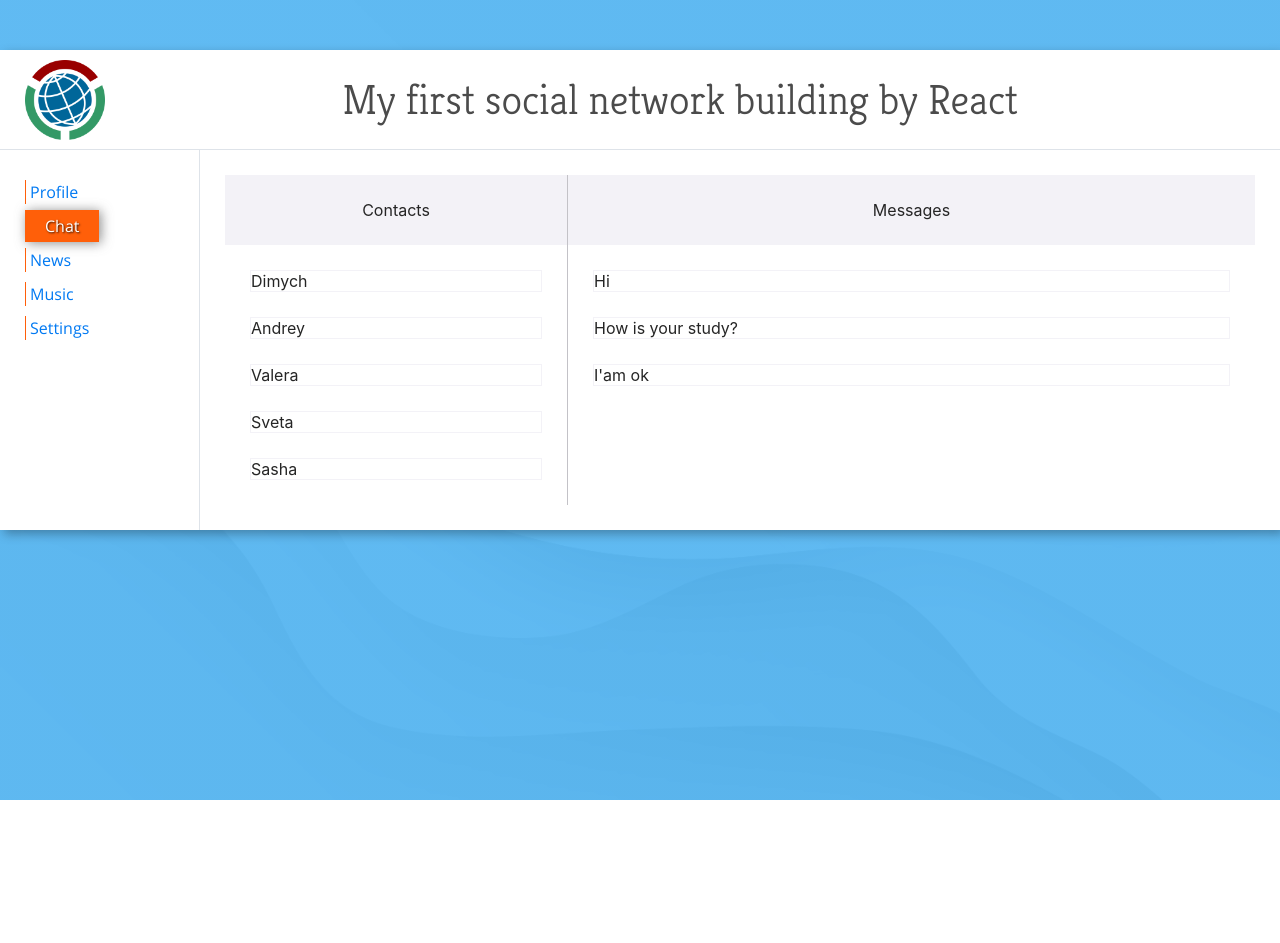
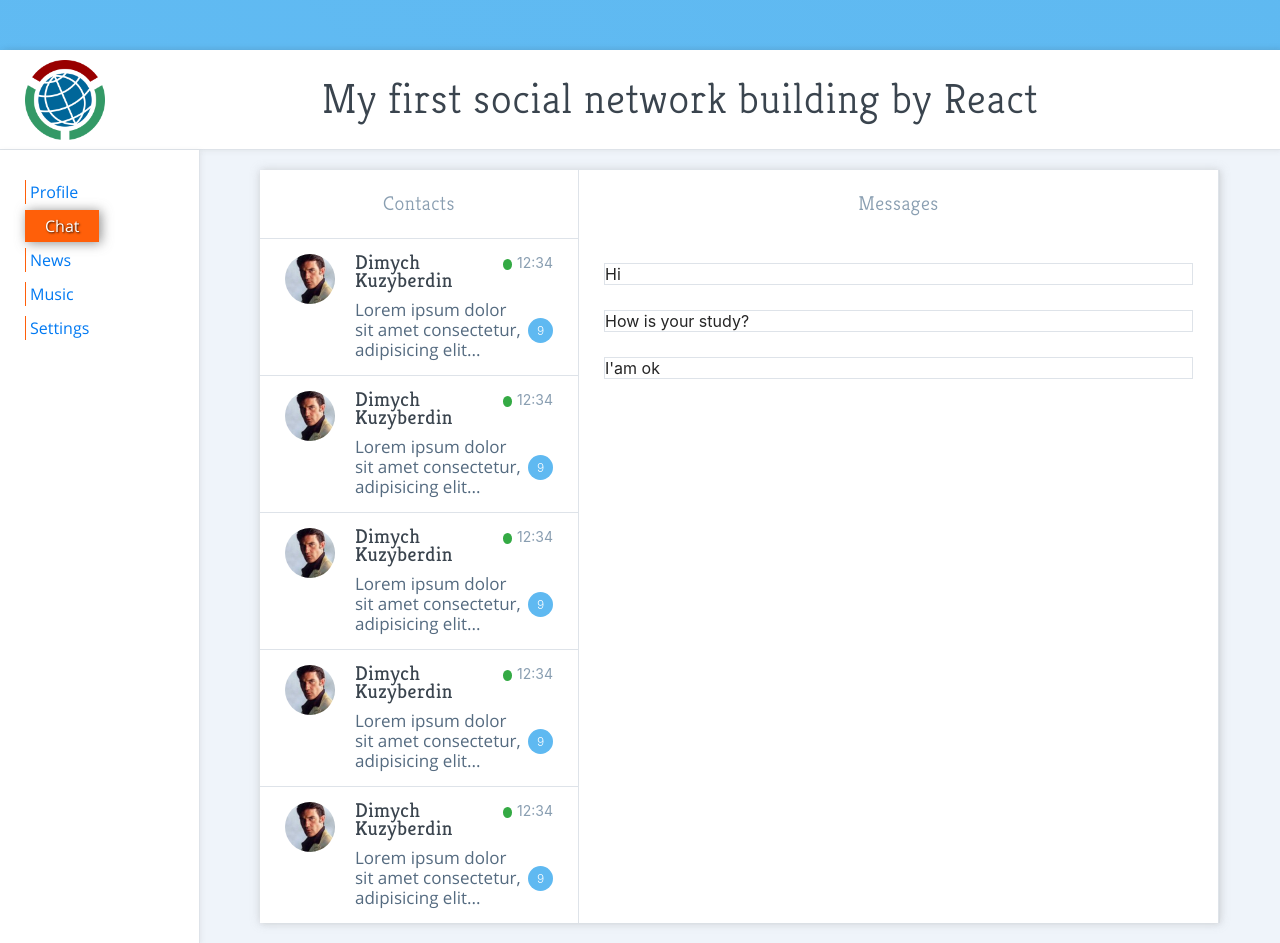
Before and after one commit to ZAWRusha/My-first-social-network-building-by-React, a React (Create React App) app: page /Chat in a window 1280 px wide. Before the commit the page ends 800 px from the top, so only its background shows below. Built offline with nearby package versions, Linux system fonts and the light colour scheme.

Commit message:
Created Contacts css

```diff
--- a/src/App.css
+++ b/src/App.css
@@ -158,33 +158,38 @@ h1 {
 	font-family: "Kreon", serif;
 	font-size: 4.2rem;
 	font-weight: 300;
-	text-align: center;
+	line-height: 130%;
+	letter-spacing: 0.1rem;
+	/* text-align: center; */
 	margin: 0 auto;
-	color: #4b4b4b;
+	color: #3a444e;
 }
 h2 {
 	font-family: "Kreon", serif;
 	font-weight: 300;
-	font-size: 3.6rem;
-	text-transform: uppercase;
-	line-height: 50px;
-	color: #4b4b4b;
+	font-size: 3.2rem;
+	/* text-transform: uppercase; */
+	line-height: 110%;
+	letter-spacing: 0.05rem;
+	color: #3a444e;
 }
 h3 {
 	font-family: "Kreon", serif;
 	font-weight: 300;
-	font-size: 2.7rem;
+	font-size: 2.4rem;
 	line-height: 110%;
-	color: #4b4b4b;
+	letter-spacing: 0.05rem;
+	color: #3a444e;
 }
 h4,
 h5,
 h6 {
 	font-family: "Kreon", serif;
 	font-weight: 300;
-	font-size: 2.2rem;
-	line-height: 100%;
-	color: #4b4b4b;
+	font-size: 2rem;
+	line-height: 90%;
+	letter-spacing: 0.05rem;
+	color: #3a444e;
 }
 textarea {
 	font-family: "Open Sans", Calibri, sans-serif;
@@ -241,3 +246,30 @@ span {
 	/* border: 1px solid; */
 	/* background-color: rgba(0, 255, 255, 0.15); */
 }
+.main-content_margin {
+	margin: 20px 60px;
+	border-right: 1px solid #dee3e9;
+	box-shadow: 0px 0px 10px rgba(150, 150, 150, 0.3);
+}
+.separator_h {
+	margin-bottom: 5px;
+	border-top: 1px solid #dee3e9;
+	width: 100%;
+	height: 1px;
+	display: block;
+	/* margin: 25px 0; */
+}
+.separator_v {
+	/* margin-bottom: 5px; */
+	border-left: 1px solid #dee3e9;
+	width: 1px;
+	height: 52px;
+	display: block;
+	/* margin: 25px 0; */
+}
+.ava_round {
+	height: 50px;
+	width: 50px;
+	margin-right: 10px;
+	border-radius: 50%;
+}
--- a/src/components/Chat/Chat.jsx
+++ b/src/components/Chat/Chat.jsx
@@ -1,34 +1,30 @@
 import React from 'react'
 import s from './Chat.module.css'
+import Contact from './Contact/Contact'
+import { NavLink } from 'react-router-dom'
 
 const Chat = (props) => {
 	return (
-		<div className={`${"grid__item"} ${s.chat_wrapper}`}>
+		<div className="main-content_margin">
+			<div className={s.chat_wrapper}>
 
-			<div className={s.contacts}>
-				<div className={s.title}>Contacts</div>
-				<div className={s.name}>
-					Dimych
+				<div className={s.contacts_wrapper}>
+					<h4 className={s.title}>Contacts</h4>
+					<Contact />
+					<NavLink to="/Contact" activeClassName={s.activeLink}></NavLink>
+					<Contact />
+					<Contact />
+					<Contact />
+					<Contact />
 				</div>
-				<div className={s.name}>
-					Andrey
+
+				<div className={s.messages}>
+					<h4 className={s.title}>Messages</h4>
+
+					<div className={s.message}>Hi</div>
+					<div className={s.message}>How is your study?</div>
+					<div className={s.message}>I'am ok</div>
 				</div>
-				<div className={s.name}>
-					Valera
-				</div>
-				<div className={s.name}>
-					Sveta
-				</div>
-				<div className={s.name}>
-					Sasha
-				</div>
-			</div>
-
-			<div className={s.messages}>
-				<div className={s.title}>Messages</div>
-				<div className={s.message}>Hi</div>
-				<div className={s.message}>How is your study?</div>
-				<div className={s.message}>I'am ok</div>
 			</div>
 
 		</div >
--- a/src/components/Chat/Chat.module.css
+++ b/src/components/Chat/Chat.module.css
@@ -1,18 +1,14 @@
 .chat_wrapper {
 	display: flex;
-	/* border: 1px solid; */
+	background-color: #fff;
+	border-right: 1px solid #dee3e9;
+	box-shadow: 1px 1px 5px rgba(150, 150, 150, 0.15);
 }
-
-.contacts {
-	border-right: 1px solid #c3c2c7;
+.contacts_wrapper {
+	border-right: 1px solid #dee3e9;
 	width: 33.3%;
 	min-width: 250px;
 }
-.name {
-	border: 1px solid #f3f2f7;
-	margin: 25px;
-}
-
 .messages {
 	width: 66.7%;
 	min-width: 500px;
@@ -24,10 +20,12 @@
 	align-items: center;
 	justify-content: center;
 	padding: 25px;
-	background-color: #f3f2f7;
+	color: #899eb1;
+	/* background-color: #f5f9fc; */
 	/* border: 1px solid; */
 }
+
 .message {
-	border: 1px solid #f3f2f7;
+	border: 1px solid #dee3e9;
 	margin: 25px;
 }
--- /dev/null
+++ b/src/components/Chat/Contact/Contact.jsx
@@ -0,0 +1,30 @@
+import React from 'react'
+import s from './Contact.module.css'
+
+const Contact = (props) => {
+	return (
+		<div className={s.contact}>
+			<img src={require("../../../ava/ava2.jpg")} alt="ava3" className="ava_round" />
+
+			<div className={s.contact_wrapper}>
+
+				<div className={s.title}>
+					<div className={s.title_top}>
+						<h4 className={s.name}>Dimych Kuzyberdin</h4>
+						<div className={`${s.status} ${s.status_on}`}></div>
+					</div>
+					<div className={s.date_last_online}>12:34</div>
+				</div>
+
+				<div className={s.message}>
+					<div className={s.text}>Lorem ipsum dolor sit amet consectetur, adipisicing elit...</div>
+					<div className={s.count}>9</div>
+				</div>
+
+			</div>
+
+		</div>
+	)
+}
+
+export default Contact
--- /dev/null
+++ b/src/components/Chat/Contact/Contact.module.css
@@ -0,0 +1,79 @@
+.contact {
+	display: flex;
+	border-top: 1px solid #dee3e9;
+	padding: 15px 25px;
+	/* margin-top: 0px; */
+}
+.contact:hover {
+	background-color: #eff4fa;
+	cursor: pointer;
+}
+.activeLink,
+.contact:focus {
+	background-color: #eff4fa;
+	border-left: 2px solid #ff5f09;
+	cursor: pointer;
+}
+.contact_wrapper {
+	display: flex;
+	flex-direction: column;
+	width: 100%;
+	margin-left: 10px;
+	/* padding: 5px 0; */
+	/* border: 1px solid red; */
+}
+.title {
+	display: flex;
+	align-items: flex-start;
+	justify-content: space-between;
+	width: 100%;
+	margin-bottom: 10px;
+	/* border: 1px solid green; */
+}
+.title_top {
+	display: flex;
+	align-items: flex-start;
+}
+.name {
+	font-weight: 400;
+}
+.status {
+	width: 11px;
+	height: 11px;
+	border-radius: 50%;
+	margin: 5px;
+}
+.status_on {
+	background-color: #34aa44;
+	margin-left: 5px;
+}
+.date_last_online {
+	color: #899eb1;
+	font-size: 1.4rem;
+}
+.message {
+	display: flex;
+	align-items: center;
+	justify-content: space-between;
+	/* border: 1px solid blue; */
+}
+.text {
+	font-family: "Open Sans", Calibri, sans-serif;
+	font-size: 1.7rem;
+	line-height: 2rem;
+	color: #556b80;
+	font-weight: 400;
+}
+.count {
+	display: flex;
+	align-items: center;
+	justify-content: center;
+	min-width: 25px;
+	min-height: 25px;
+	border-radius: 50%;
+	margin-left: 5px;
+	background-color: #5fb9f1;
+	color: #fff;
+	font-size: 1.2rem;
+	font-weight: 300;
+}
--- a/src/components/Header/Header.module.css
+++ b/src/components/Header/Header.module.css
@@ -5,6 +5,7 @@
 
 	grid-area: header;
 	border-bottom: 1px solid #dee3e9;
+	box-shadow: 1px 1px 5px rgba(150, 150, 150, 0.15);
 }
 .header img {
 	width: 80px;
--- a/src/components/Profile/MyPosts/Post/Post.jsx
+++ b/src/components/Profile/MyPosts/Post/Post.jsx
@@ -4,7 +4,7 @@ import s from './Post.module.css'
 const Post = (props) => {
 	return (
 		<div className={s.post}>
-			<img src={require("../../../../ava/ava3.jpg")} alt="ava3" />
+			<img src={require("../../../../ava/ava3.jpg")} alt="ava3" className="ava_round" />
 			<p>
 				{props.message}
 			</p>
--- a/src/components/Profile/MyPosts/Post/Post.module.css
+++ b/src/components/Profile/MyPosts/Post/Post.module.css
@@ -14,12 +14,6 @@
 	background: rgba(95, 185, 241, 0.2);
 	border-radius: 0 1rem 1rem;
 	color: #5b5b5b;
-	/* white-space: pre-wrap; */
-}
-.post img {
-	width: 50px;
-	margin-right: 10px;
-	border-radius: 50%;
 }
 .like {
 	display: flex;
--- a/src/components/Profile/Profile.jsx
+++ b/src/components/Profile/Profile.jsx
@@ -5,24 +5,56 @@ import MyPosts from './MyPosts/MyPosts.jsx'
 const Profile = () => {
 	return (
 		<div>
-			<div className={s.img__content}></div>
-			<div className="grid__item">
+			<div className={s.profile_wrapper}>
+				<div className={s.img__content}></div>
+
 				<div className={s.profile}>
+
 					<div className={s.avatar_profile}></div>
+
 					<div className={s.data_profile}>
-						<h3 className={s.name_profile}>John Doe</h3>
-						<div className={s.description_profile}>
-							<p>Date of birth: <span>16 february</span></p>
-							<p>City: <span>Krasnoyarsk</span></p>
-							<p>Education: <span>KrasGASA</span></p>
-							<p>Tel: <span>+7-999-199-99-99</span></p>
-							<p>Web Site: <a href="">http://mySite.ru</a></p>
+
+
+						<div className={s.block}>
+							<h2 className={s.name_title}>John Doe</h2>
+							<div className={s.description}>Russia, Krasnoyarsk</div>
 						</div>
+						<div className="separator_v"></div>
+
+						<div className={s.block}>
+							<h4 className={s.name_profile}>Siberian Federal University</h4>
+							<div className={s.description}>Education</div>
+						</div>
+						<div className="separator_v"></div>
+
+						<div className={s.block}>
+							<h4 className={s.name_profile}>+7-999-199-99-99</h4>
+							<div className={s.description}>Telephone</div>
+						</div>
+						<div className="separator_v"></div>
+
+						<div className={s.block}>
+							<h4 className={s.name_profile}>mymail@gmail.com</h4>
+							<div className={s.description}>Mail</div>
+						</div>
+						<div className="separator_v"></div>
+
+						<div className={s.block}>
+							<h4 className={s.name_profile}>1985.02.16</h4>
+							<div className={s.description}>Date of birth</div>
+						</div>
+
 					</div>
+
 				</div>
-				<div className={s.separator}></div>
-				<MyPosts />
 			</div>
+
+			<div className="main-content_margin">
+				<div className="grid__item">
+					<MyPosts />
+				</div>
+			</div>
+
 		</div>
 	)
 }
--- a/src/components/Profile/Profile.module.css
+++ b/src/components/Profile/Profile.module.css
@@ -4,41 +4,58 @@
 	background-position: center center;
 	height: 200px;
 }
+.profile_wrapper {
+	background-color: #fff;
+	border-bottom: 1px solid #dee3e9;
+	box-shadow: 1px 1px 5px rgba(150, 150, 150, 0.15);
+	height: 285px;
+}
 .profile {
 	display: flex;
-	align-items: flex-start;
-	/* border: #333 1px solid; */
+	align-items: flex-end;
+	padding: 0 60px;
+	position: relative;
+	top: -85px;
 }
 .avatar_profile {
+	display: flex;
 	background: url("../../ava/ava3.jpg") no-repeat center;
-	min-height: 90px;
-	min-width: 90px;
+	background-size: 140px;
+	min-height: 150px;
+	min-width: 150px;
+	background-color: #fff;
+	border: 1px solid #dee3e9;
+	/* box-shadow: 0px 0px 10px rgba(150, 150, 150, 0.3); */
 }
 .data_profile {
-	margin-left: 25px;
+	display: flex;
+	/* border: 1px solid #dee3e9; */
+}
+.block {
+	display: flex;
+	flex-direction: column;
+	justify-content: end;
+	margin: 0 35px;
+	/* border: 1px solid; */
 }
 .name_profile {
-	font-weight: 400;
-	margin-bottom: 25px;
-	line-height: 1;
+	display: flex;
+	flex-wrap: nowrap;
+	margin-bottom: 6px;
+	font-weight: 300;
 }
-.description_profile p {
-	font-family: "Kreon", serif;
-	font-size: 1.6rem;
-	margin-top: 15px;
-	color: #4b4b4b;
+.name_title {
+	text-shadow: 1px 1px 1px rgba(100, 100, 100, 0.5);
+	/* margin-bottom: 3px; */
 }
-.description_profile p span,
-.description_profile p a {
+.description {
+	/* font-family: "Kreon", serif; */
+	font-size: 1.3rem;
+	color: #899eb1;
+}
+.block p span,
+.block p a {
 	font-family: "Open Sans", calibri, Arial;
 	margin-left: 10px;
 	font-size: 1.4rem;
 }
-.separator {
-	margin-bottom: 5px;
-	border-top: 1px solid #dee3e9;
-	width: 100%;
-	height: 1px;
-	display: block;
-	margin: 25px 0;
-}
--- a/src/components/Sidebar/Sidebar.module.css
+++ b/src/components/Sidebar/Sidebar.module.css
@@ -1,5 +1,6 @@
 .sidebar {
 	border-right: 1px solid #dee3e9;
+	box-shadow: 1px 1px 5px rgba(150, 150, 150, 0.15);
 }
 li {
 	display: block;
```
